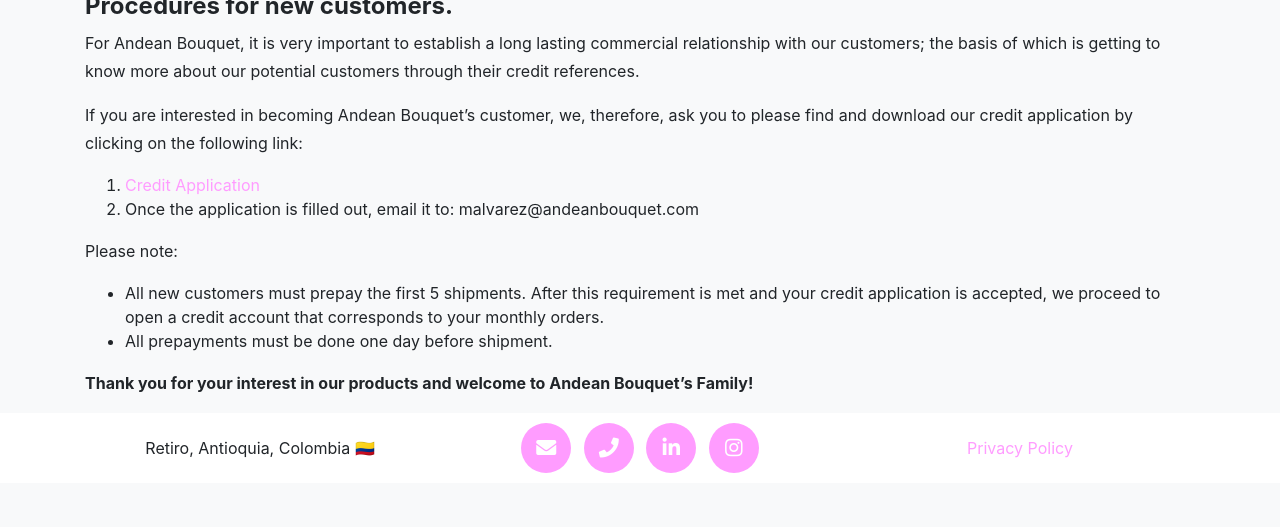
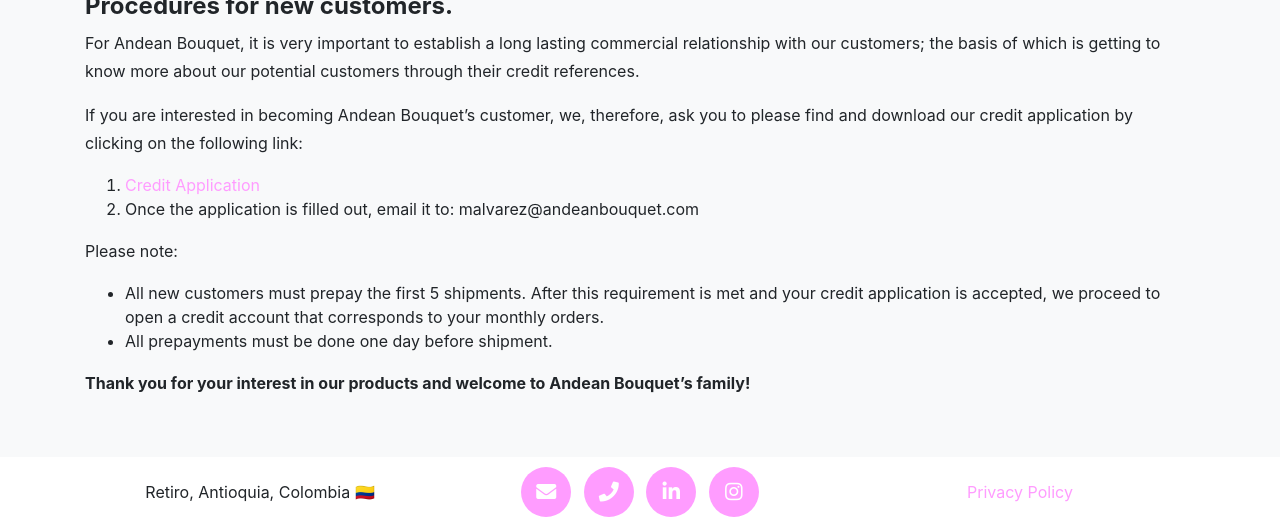
Before and after one commit to andeanbouquet/andeanbouquet.github.io, a Jekyll site: the page built from new_customers.md, in a window 1280 px wide and 900 px high, scrolled down 724 px, cut to the strip 373-900 px from the top of the window. Built offline with Jekyll 4.4.1, drawn with Linux system fonts in a browser that asks for light colours; some web fonts are replaced; before the commit the page ends 1580 px from its top, so only the background shows below that.

Commit message:
fix for new customer page, bottom part was overlapped with header

```diff
--- a/new_customers.md
+++ b/new_customers.md
@@ -25,4 +25,6 @@ Please note:
 - All new customers must prepay the first 5 shipments. After this requirement is met and your credit application is accepted, we proceed to open a credit account that corresponds to your monthly orders.
 - All prepayments must be done one day before shipment.
 
-**Thank you for your interest in our products and welcome to Andean Bouquet's Family!**
+**Thank you for your interest in our products and welcome to Andean Bouquet's family!**
+
+<br>
```
Also changed, not shown: 2 other files.
